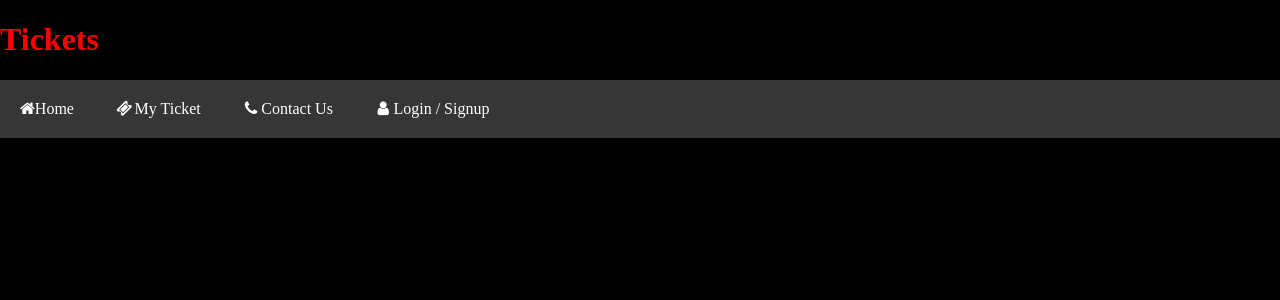
After one commit to ShounaKnk/Movie-Ticket-Booking, a PHP site: page /ticket_display.html in a window 1280 px wide. The commit adds this page. Shown: the top 300 px of the page. Run offline with PHP 8.4, Linux system fonts and the light colour scheme.

Commit message:
JS beginning

```diff
--- a/commoncss.css
+++ b/commoncss.css
@@ -5,8 +5,6 @@ html, body{
 }
 .page_head{
     color: red;
-    position: relative;
-    left: 40px;
     display: inline-block;
 }
 
@@ -32,8 +30,3 @@ html, body{
 i:hover{
     color:black;
 }
-
-/* .page_head{
-    margin-top: 20px;
-    margin-left: 20px;
-} */
--- a/payment_page.html
+++ b/payment_page.html
@@ -31,7 +31,6 @@
             font-size: 80px;
             display: block;
         }
-
 
         #bbutton{
             position: absolute;
@@ -71,7 +70,7 @@
         <div class="button_container">
             <div class="book_button">
                 <!-- <button type="button"></button> -->
-                <a href="theaterselect.html" id="bbutton"><span>Paid</span></a>
+                <a href="ticket_display.html" id="bbutton"><span>Paid</span></a>
             </div>
         </div>
     </div>
--- /dev/null
+++ b/ticket_display.html
@@ -0,0 +1,23 @@
+<!DOCTYPE html>
+<html lang="en">
+<head>
+    <title>Document</title>
+    <link rel="stylesheet" href="commoncss.css">
+    <link rel="stylesheet" href="https://cdnjs.cloudflare.com/ajax/libs/font-awesome/4.7.0/css/font-awesome.min.css">
+
+</head>
+<body>
+    <div class="page_head">
+        <h1>Tickets</h1>
+    </div>
+    <div class="topnav">
+        <a href="HomePage.html"><i class="fa fa-home">Home</i></a>
+        <a href="my_tickets.html"><i class="fa fa-fw fa-ticket"></i>My Ticket</i></a>
+        <a href="about_us.html"><i class="fa fa-fw fa-phone"></i>Contact Us</a>
+        <a href="login.html"><i class="fa fa-fw fa-user"></i>Login / Signup</a>
+    </div>
+    <div class="ticket_container">
+
+    </div>
+</body>
+</html>
```
Also changed, not shown: HomePage.html (+25 -12 lines), movie_details.html (+10 -3 lines).
